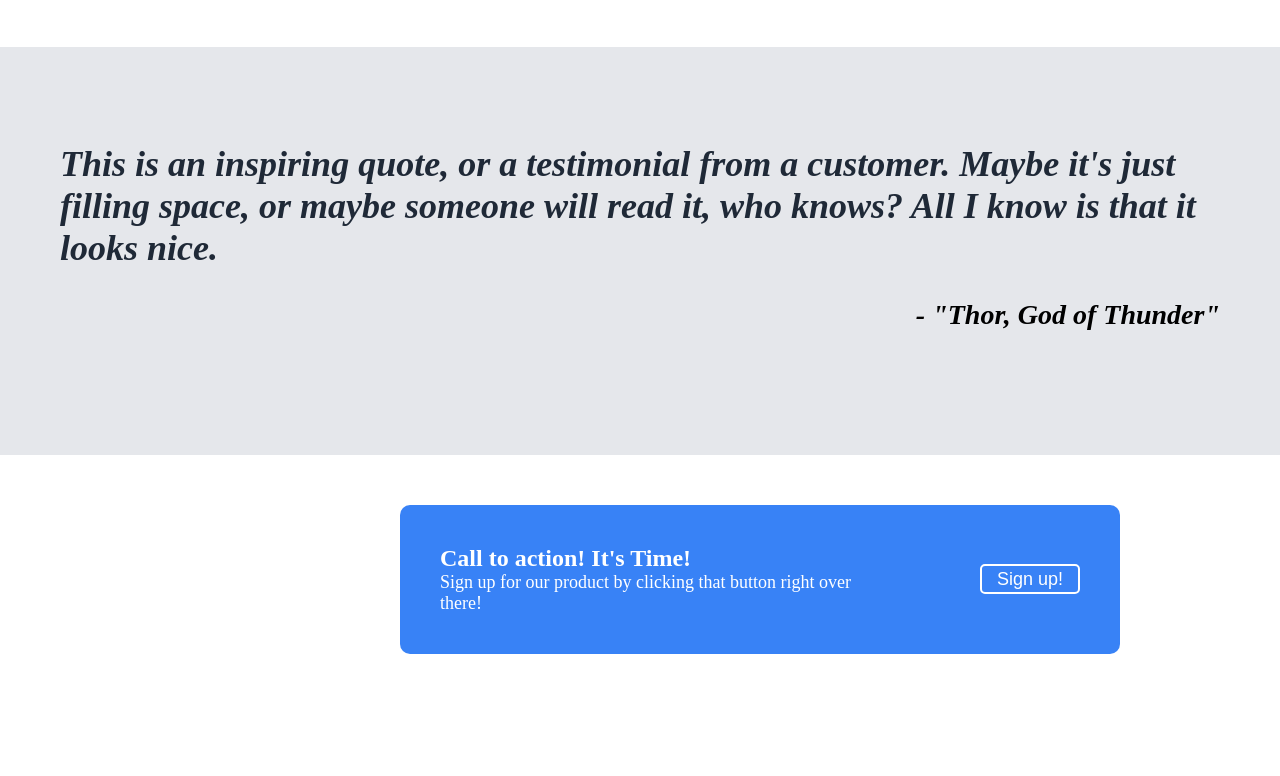
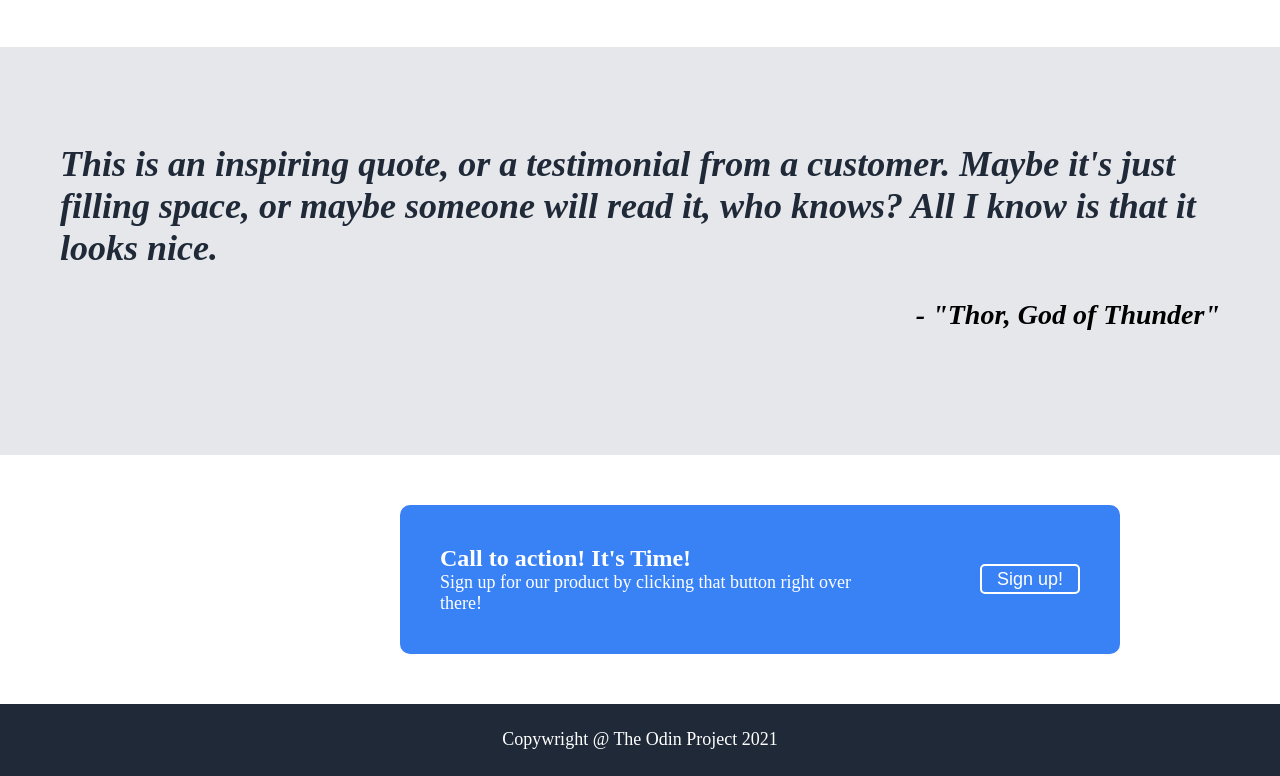
Before and after one commit to itsreisv/landing-page, a plain HTML site: page index.html in a window 1280 px wide. Shown: the part 1038-1814 px from the top of the page. Before the commit the page ends 1731 px from the top, so only its background shows below. Drawn offline with Linux system fonts and the light colour scheme.

Commit message:
finalized footer

```diff
--- a/styles.css
+++ b/styles.css
@@ -208,3 +208,12 @@ p {
     align-items: center;
     font-size: 18px;
 }
+
+.footer {
+    display: flex;
+    background-color: #1F2937;
+    height: 72px;
+    justify-content: center;
+    align-items: center;
+    margin-top: 50px;
+}
```
